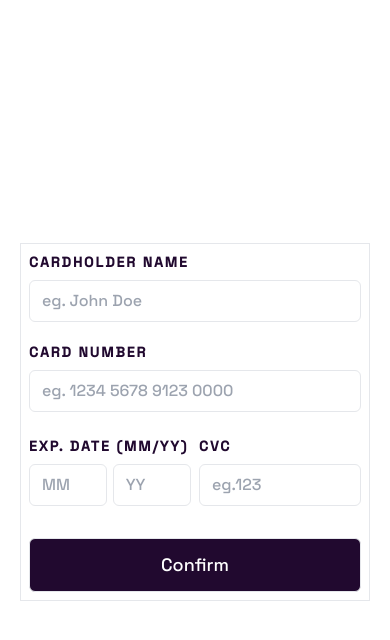
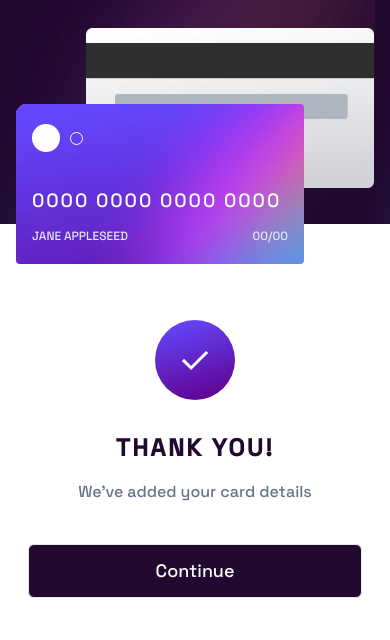
Before and after one commit to neew18/card-details-form-react, a React (Vite) app: page / in a window 390 px wide. Shown: the top 640 px of the page. Built offline with nearby package versions, Linux system fonts and the light colour scheme.

Commit message:
Add a new component for design and fix mobile view

```diff
--- a/src/App.css
+++ b/src/App.css
@@ -4,36 +4,43 @@
   --dark-violet: hsl(278, 68%, 11%);
 }
 
+
 #root {
   max-width: 1280px;
   font-family: 'Space Grotesk', sans-serif;
 }
 
+/*
 .FormComponent{
   height: 100vh;
 }
+*/
+/*FormInput state styling*/
+.FormState{
+  display: none;
+}
 
-.formState,.FormCompleteState{
+.FormState,.FormCompleteState{
   width:350px;
   color:var(--dark-violet);
 }
-
 
 input[type=submit]{
  background-color: var(--dark-violet);
 }
 
 .inputs:focus{
-  outline:2px solid var(--dark-violet);
+  outline:0.2rem solid var(--dark-violet);
 }
 
 .expireDate{
   width: 48%;
 }
 
+/*FormCompleteState styling*/
+
 .FormCompleteState{
   text-align: center;
-  display: none;
 }
 
 .FormCompleteState img{
@@ -43,3 +50,12 @@ input[type=submit]{
 .FormCompleteState input,.cvc-input{
   width:100%;
 }
+
+/*DecorationComponent styling*/
+.DecorationComponent{
+  background:url("./images/bg-main-mobile.png");
+}
+
+.bankCardFrontStyle{
+  background: url("./images/bg-card-front.png");
+}
--- a/src/App.jsx
+++ b/src/App.jsx
@@ -1,10 +1,12 @@
 import React from "react";
 import FormComponent from "./FormComponent";
+import DecorationComponent from "./DecorationComponent";
 import "./App.css";
 
 function App() {
   return (
     <div className="App">
+      <DecorationComponent />
       <FormComponent />
     </div>
   );
--- /dev/null
+++ b/src/DecorationComponent.jsx
@@ -0,0 +1,34 @@
+import React from "react";
+import cardBackPic from "./images/bg-card-back.png";
+
+function DecorationComponent() {
+  return (
+    <div className="DecorationComponent relative w-full h-56">
+      {/*For card's back side*/}
+      <img
+        className="w-72 h-40 absolute top-7 right-4"
+        src={cardBackPic}
+        alt="Back side of bank card"
+      />
+
+      {/*For card's front side*/}
+      <div className="absolute -bottom-10 left-4">
+        <div className="bankCardFrontStyle w-72 h-40 relative rounded">
+          <div className=" w-7 h-7 rounded-full bg-white absolute left-4 top-5"></div>
+          <div className=" w-[13px] h-[13px] rounded-full border-white border-solid border-[1px] absolute left-[54px] top-7"></div>
+          <p className="text-white tracking-widest text-[1.2rem] absolute bottom-12 left-4">
+            0000 0000 0000 0000
+          </p>
+          <small className="uppercase text-slate-200 text-xs absolute bottom-5 left-4 ">
+            Jane Appleseed
+          </small>
+          <small className="uppercase text-slate-200 text-xs absolute bottom-5 right-4 ">
+            00/00
+          </small>
+        </div>
+      </div>
+    </div>
+  );
+}
+
+export default DecorationComponent;
--- a/src/FormCompleteState.jsx
+++ b/src/FormCompleteState.jsx
@@ -3,7 +3,7 @@ import CompleteIcon from "./images/icon-complete.svg";
 
 function FormCompleteState() {
   return (
-    <div className="FormCompleteState p-2 border ">
+    <div className="FormCompleteState p-2 mt-8 ">
       <img className="" src={CompleteIcon} alt="Icon for completed form" />
       <h2 className="uppercase tracking-widest text-2xl font-semibold mb-4 mt-8">
         Thank you!
@@ -13,7 +13,7 @@ function FormCompleteState() {
       </p>
       <input
         type="submit"
-        className="border text-lg text-white p-2 rounded-md mt-2"
+        className="border text-lg text-white p-3 rounded-md mt-2"
         value="Continue"
       />
     </div>
--- a/src/FormComponent.jsx
+++ b/src/FormComponent.jsx
@@ -4,7 +4,7 @@ import FormCompleteState from "./FormCompleteState";
 
 function FormComponent() {
   return (
-    <div className="FormComponent flex justify-center items-center	">
+    <div className="FormComponent flex justify-center items-center mt-14	">
       <FormState />
       <FormCompleteState />
     </div>
--- a/src/FormState.jsx
+++ b/src/FormState.jsx
@@ -7,7 +7,7 @@ function FormState() {
   return (
     <>
       <form
-        className="p-2 border flex flex-col text-sm formState"
+        className="p-2  text-sm FormState"
         action="/"
         autoComplete="off"
         onSubmit={handleSubmit((data) => console.log(data))}
```
